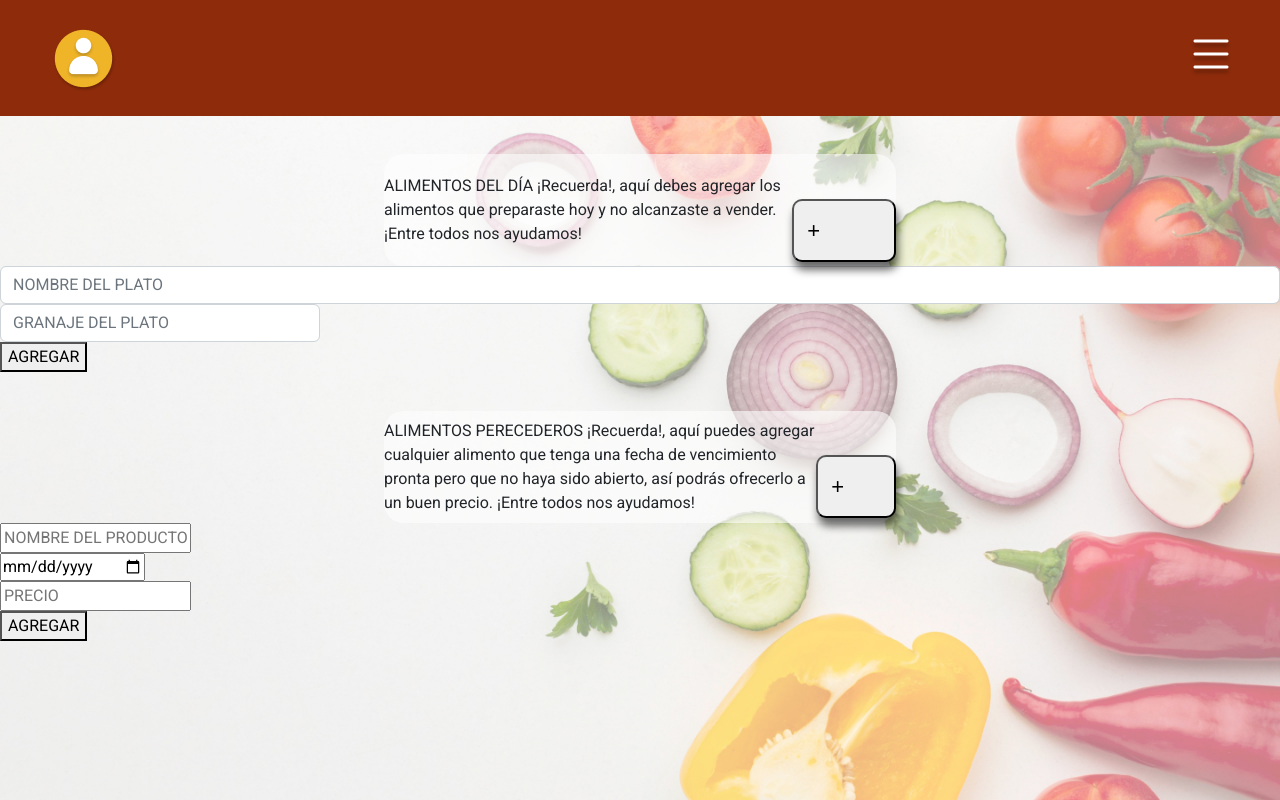
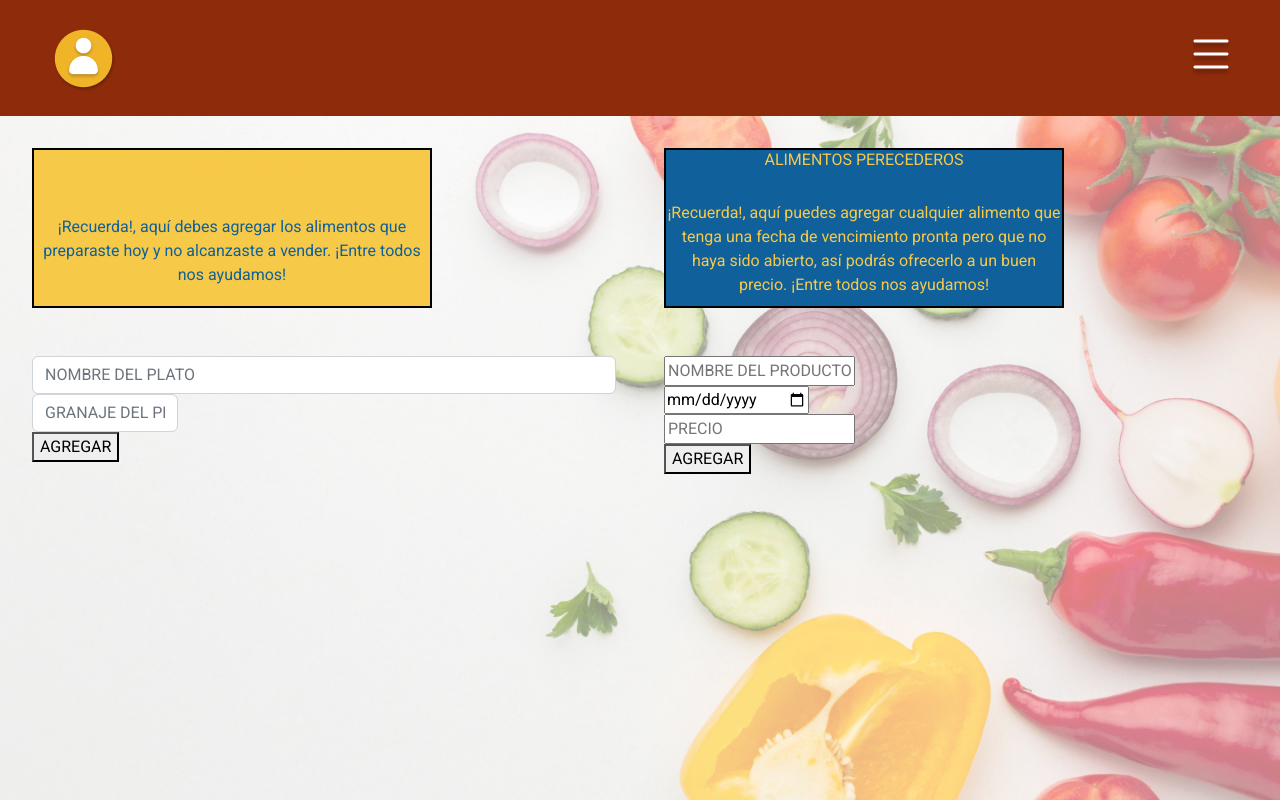
Before and after one commit to AnnaGabr/Hackaton-ImagineApps, a React (Create React App) app: page / in a window 1280 px wide. Built offline with nearby package versions, Linux system fonts and the light colour scheme.

Commit message:
estilos vista restaurante

```diff
--- a/src/components/Restaurante.jsx
+++ b/src/components/Restaurante.jsx
@@ -7,28 +7,24 @@ export const Restaurante = ({ alimentos }) => {
 
 
   return (
-    <div >
+    <div className='principalForm'>
+      <div>
         <form className='alimentos-dia'>
-        ALIMENTOS DEL DÍA
-        ¡Recuerda!, aquí debes agregar los alimentos que preparaste hoy y no alcanzaste a vender.
-        ¡Entre todos nos ayudamos!
-        <button className='boton-agregar'>
-          +
-        </button>
+          <h3>ALIMENTOS DEL DÍA</h3><br></br>
+          <p>¡Recuerda!, aquí debes agregar los alimentos que preparaste hoy y no alcanzaste a vender.
+          ¡Entre todos nos ayudamos!</p>
         </form>
         <AlimentosDia />
-
+      </div>
+      <div>
         <form className='alimentos-perecederos'>
-        ALIMENTOS PERECEDEROS
-        ¡Recuerda!, aquí puedes agregar cualquier alimento que tenga una fecha de vencimiento pronta pero que no haya sido abierto,
+          <h3>ALIMENTOS PERECEDEROS</h3> <br></br>
+          <p>¡Recuerda!, aquí puedes agregar cualquier alimento que tenga una fecha de vencimiento pronta pero que no haya sido abierto,
           así podrás ofrecerlo a un buen precio.
-        ¡Entre todos nos ayudamos!
-        <button className='boton-agregar'>
-          +
-        </button>
+          ¡Entre todos nos ayudamos!</p>
         </form>
-
       <AlimentosPerecederos />
+      </div>
 
     </div>
   )
--- a/src/index.css
+++ b/src/index.css
@@ -30,28 +30,37 @@ nav .btnMenu {
 }
 
 .alimentos-dia {
-  width: 40%;
-  height: 14vh;
-  background-color: #ffffff95;
-  margin: auto;
-  margin-top: 3%;
-  border-radius: 20px;
-  display: flex;
-  justify-content: center;
+  border: 2px solid black;
+  width: 25em;
+  height: 10em;
+  text-align: center;
+  margin-bottom: 3em;
+  display: grid;
   align-items: center;
+  background-color: rgba(247, 201, 72, 1);
 }
 
+
 .alimentos-perecederos {
-  width: 40%;
-  height: 14vh;
-  background-color: #ffffff95;
-  margin: auto;
-  margin-top: 3%;
-  border-radius: 20px;
-  display: flex;
-  justify-content: center;
+  border: 2px solid black;
+  width: 25em;
+  height: 10em;
+  text-align: center;
+  display: grid;
   align-items: center;
+  margin-bottom: 3em;
+  background-color: rgba(15, 96, 155, 1);
 }
+
+.alimentos-dia, h3{
+  color: rgba(15, 96, 155, 1);
+  font-size: 1em;
+}
+
+.alimentos-perecederos, h3{
+ color: rgba(247, 201, 72, 1);
+}
+
 
 .boton-agregar {
   align-items: center;
@@ -65,3 +74,10 @@ nav .btnMenu {
   justify-content: space-between;
   box-shadow: 2px 8px 8px rgb(0 0 0 / 59%);
 }
+
+.principalForm{
+  display: grid;
+  grid-template-columns: repeat(2, 1fr);
+  gap: 3em;
+  margin: 2em;
+}
```
Lines whose indentation alone changed are shown as unchanged.
